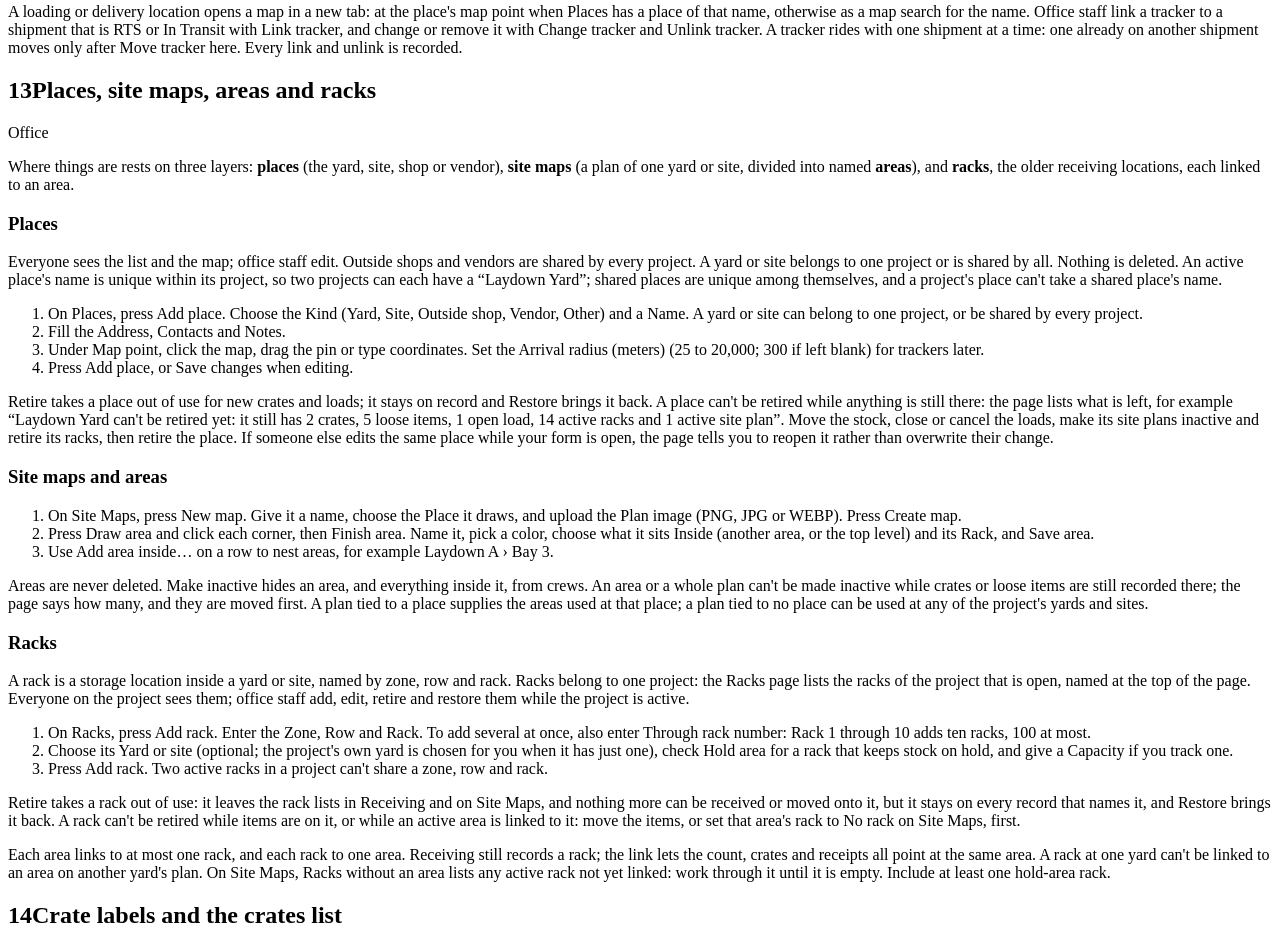
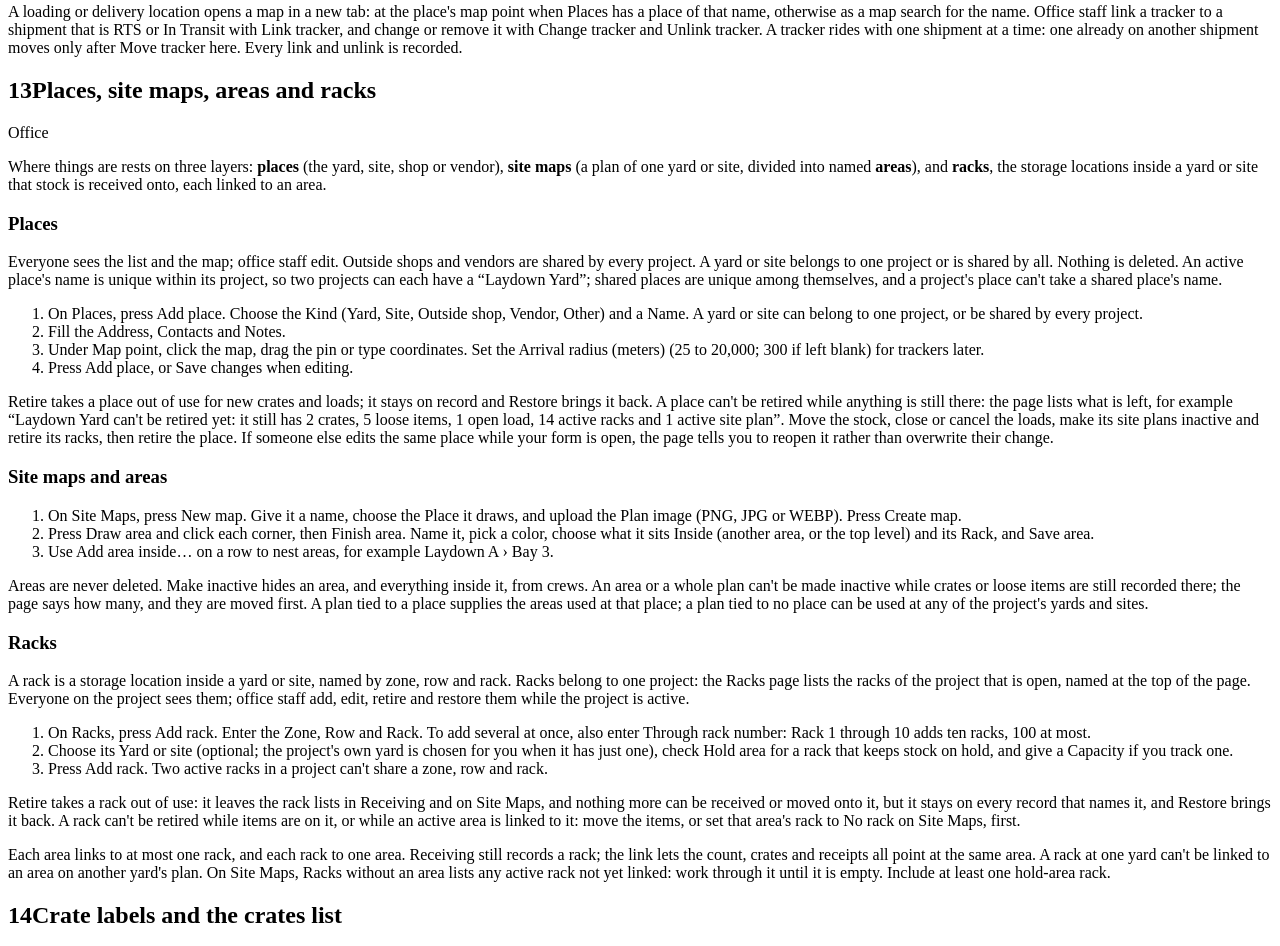
Before and after one commit to TomEnglish/invenio-tek-msr, a plain HTML site: page docs/booklet/booklet.html in a window 1280 px wide. Shown: the part 9629-10575 px from the top of the page. Drawn offline with Linux system fonts and the light colour scheme.

Commit message:
docs: the guide's chapter opening defines a rack the way the Racks section does
Co-Authored-By: Claude Fable 5.2 <noreply@anthropic.com>

```diff
--- a/docs/booklet/booklet.html
+++ b/docs/booklet/booklet.html
@@ -434,7 +434,7 @@
 <section class="chapter">
   <h2 data-toc="c-places"><span class="n">13</span>Places, site maps, areas and racks</h2>
   <p class="for"><span class="who office">Office</span></p>
-  <p class="lede">Where things are rests on three layers: <strong>places</strong> (the yard, site, shop or vendor), <strong>site maps</strong> (a plan of one yard or site, divided into named <strong>areas</strong>), and <strong>racks</strong>, the older receiving locations, each linked to an area.</p>
+  <p class="lede">Where things are rests on three layers: <strong>places</strong> (the yard, site, shop or vendor), <strong>site maps</strong> (a plan of one yard or site, divided into named <strong>areas</strong>), and <strong>racks</strong>, the storage locations inside a yard or site that stock is received onto, each linked to an area.</p>
   <h3>Places</h3>
   <p>Everyone sees the list and the map; office staff edit. Outside shops and vendors are shared by every project. A yard or site belongs to one project or is shared by all. Nothing is deleted. An active place's name is unique within its project, so two projects can each have a “Laydown Yard”; shared places are unique among themselves, and a project's place can't take a shared place's name.</p>
   <ol class="steps">
```
